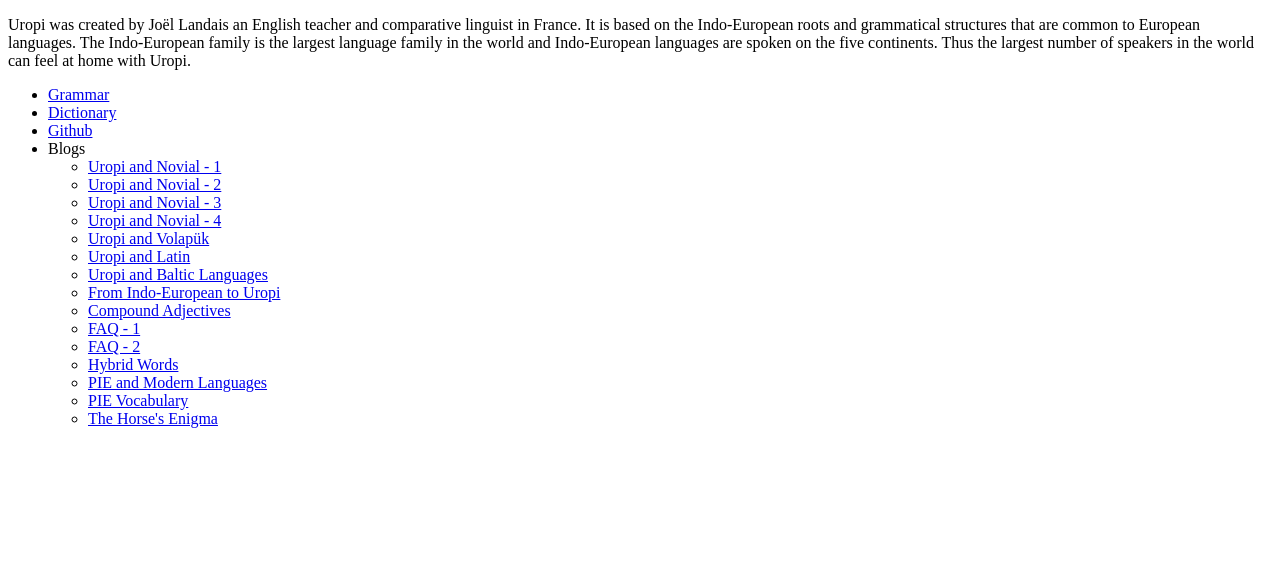
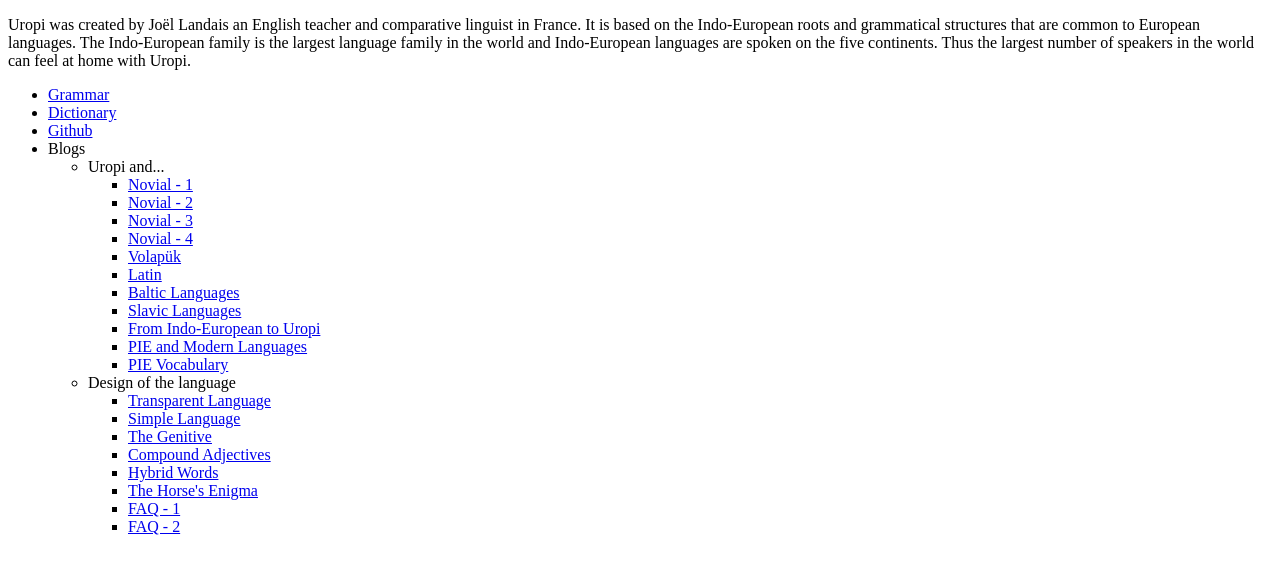
Before and after one commit to uropi-lang/uropi-lang.github.io, a plain HTML site: page index.html in a window 1280 px wide. Shown: the part 91-664 px from the top of the page. Drawn offline with Linux system fonts and the light colour scheme.

Commit message:
Update index.html

```diff
--- a/index.html
+++ b/index.html
@@ -8,21 +8,31 @@
     <li><a href="https://github.com/uropi-lang/">Github</a></li>
     <li>Blogs</li>
     <ul>
-      <li><a href="https://web.archive.org/web/20171107203106/http://uropi.canalblog.com/archives/2015/11/29/32969657.html">Uropi and Novial - 1</a></li>
-      <li><a href="https://web.archive.org/web/20171107203106/http://uropi.canalblog.com/archives/2015/12/20/33082283.html">Uropi and Novial - 2</a></li>
-      <li><a href="https://web.archive.org/web/20171107203106/http://uropi.canalblog.com/archives/2016/01/31/33297959.html">Uropi and Novial - 3</a></li>
-      <li><a href="https://web.archive.org/web/20171107203106/http://uropi.canalblog.com/archives/2016/03/31/33589340.html">Uropi and Novial - 4</a></li>
-      <li><a href="https://web.archive.org/web/20230207020101/http://uropi.canalblog.com/archives/2019/07/04/37477487.html">Uropi and Volapük</a></li>
-      <li><a href="https://web.archive.org/web/20230207012036/http://uropi.canalblog.com/archives/2019/01/14/37013325.html">Uropi and Latin</a></li>
-      <li><a href="https://web.archive.org/web/20230207012036/http://uropi.canalblog.com/archives/2012/04/15/24018402.html">Uropi and Baltic Languages</a></li>
-      <li><a href="https://web.archive.org/web/20200220004743/http://uropi.canalblog.com/archives/2019/10/16/37700969.html">From Indo-European to Uropi</a></li>
-      <li><a href="https://web.archive.org/web/20171107203106/http://uropi.canalblog.com/archives/2017/07/30/35517679.html">Compound Adjectives</a></li>
-      <li><a href="https://web.archive.org/web/20171107203106/http://uropi.canalblog.com/archives/2013/10/06/28157596.html">FAQ - 1</a></li>
-      <li><a href="https://web.archive.org/web/20171107203106/http://uropi.canalblog.com/archives/2013/10/13/28204119.html">FAQ - 2</a></li>
-      <li><a href="https://web.archive.org/web/20171107203106/http://uropi.canalblog.com/archives/2011/05/14/21131315.html">Hybrid Words</a></li>
-      <li><a href="https://web.archive.org/web/20171107203106/http://uropi.canalblog.com/archives/2013/11/07/28380100.html">PIE and Modern Languages</a></li>
-      <li><a href="https://web.archive.org/web/20171107203106/http://uropi.canalblog.com/archives/2013/11/10/28401660.html">PIE Vocabulary</a></li>
-      <li><a href="https://web.archive.org/web/20171107203106/http://uropi.canalblog.com/archives/2011/02/08/20334305.html">The Horse's Enigma</a></li>
+      <li>Uropi and...</li>
+      <ul>
+        <li><a href="https://web.archive.org/web/20171107203106/http://uropi.canalblog.com/archives/2015/11/29/32969657.html">Novial - 1</a></li>
+        <li><a href="https://web.archive.org/web/20171107203106/http://uropi.canalblog.com/archives/2015/12/20/33082283.html">Novial - 2</a></li>
+        <li><a href="https://web.archive.org/web/20171107203106/http://uropi.canalblog.com/archives/2016/01/31/33297959.html">Novial - 3</a></li>
+        <li><a href="https://web.archive.org/web/20171107203106/http://uropi.canalblog.com/archives/2016/03/31/33589340.html">Novial - 4</a></li>
+        <li><a href="https://web.archive.org/web/20230207020101/http://uropi.canalblog.com/archives/2019/07/04/37477487.html">Volapük</a></li>
+        <li><a href="https://web.archive.org/web/20230207012036/http://uropi.canalblog.com/archives/2019/01/14/37013325.html">Latin</a></li>
+        <li><a href="https://web.archive.org/web/20230207012036/http://uropi.canalblog.com/archives/2012/04/15/24018402.html">Baltic Languages</a></li>
+        <li><a href="https://web.archive.org/web/20230207012036/http://uropi.canalblog.com/archives/2009/02/11/12478880.html">Slavic Languages</a></li>
+        <li><a href="https://web.archive.org/web/20200220004743/http://uropi.canalblog.com/archives/2019/10/16/37700969.html">From Indo-European to Uropi</a></li>
+        <li><a href="https://web.archive.org/web/20171107203106/http://uropi.canalblog.com/archives/2013/11/07/28380100.html">PIE and Modern Languages</a></li>
+        <li><a href="https://web.archive.org/web/20171107203106/http://uropi.canalblog.com/archives/2013/11/10/28401660.html">PIE Vocabulary</a></li>
+      </ul>
+      <li>Design of the language</li>
+      <ul>
+        <li><a href="https://web.archive.org/web/20171107203106/http://uropi.canalblog.com/archives/2009/09/19/15122318.html">Transparent Language</a></li>
+        <li><a href="https://web.archive.org/web/20171107203106/http://uropi.canalblog.com/archives/2008/12/31/11921851.html">Simple Language</a></li>
+        <li><a href="https://web.archive.org/web/20171107203106/http://uropi.canalblog.com/archives/2010/03/28/17391230.html">The Genitive</a></li>
+        <li><a href="https://web.archive.org/web/20171107203106/http://uropi.canalblog.com/archives/2017/07/30/35517679.html">Compound Adjectives</a></li>
+        <li><a href="https://web.archive.org/web/20171107203106/http://uropi.canalblog.com/archives/2011/05/14/21131315.html">Hybrid Words</a></li>
+        <li><a href="https://web.archive.org/web/20171107203106/http://uropi.canalblog.com/archives/2011/02/08/20334305.html">The Horse's Enigma</a></li>
+        <li><a href="https://web.archive.org/web/20171107203106/http://uropi.canalblog.com/archives/2013/10/06/28157596.html">FAQ - 1</a></li>
+        <li><a href="https://web.archive.org/web/20171107203106/http://uropi.canalblog.com/archives/2013/10/13/28204119.html">FAQ - 2</a></li>
+      </ul>
     </ul>
   </ul>
 </html>
```
